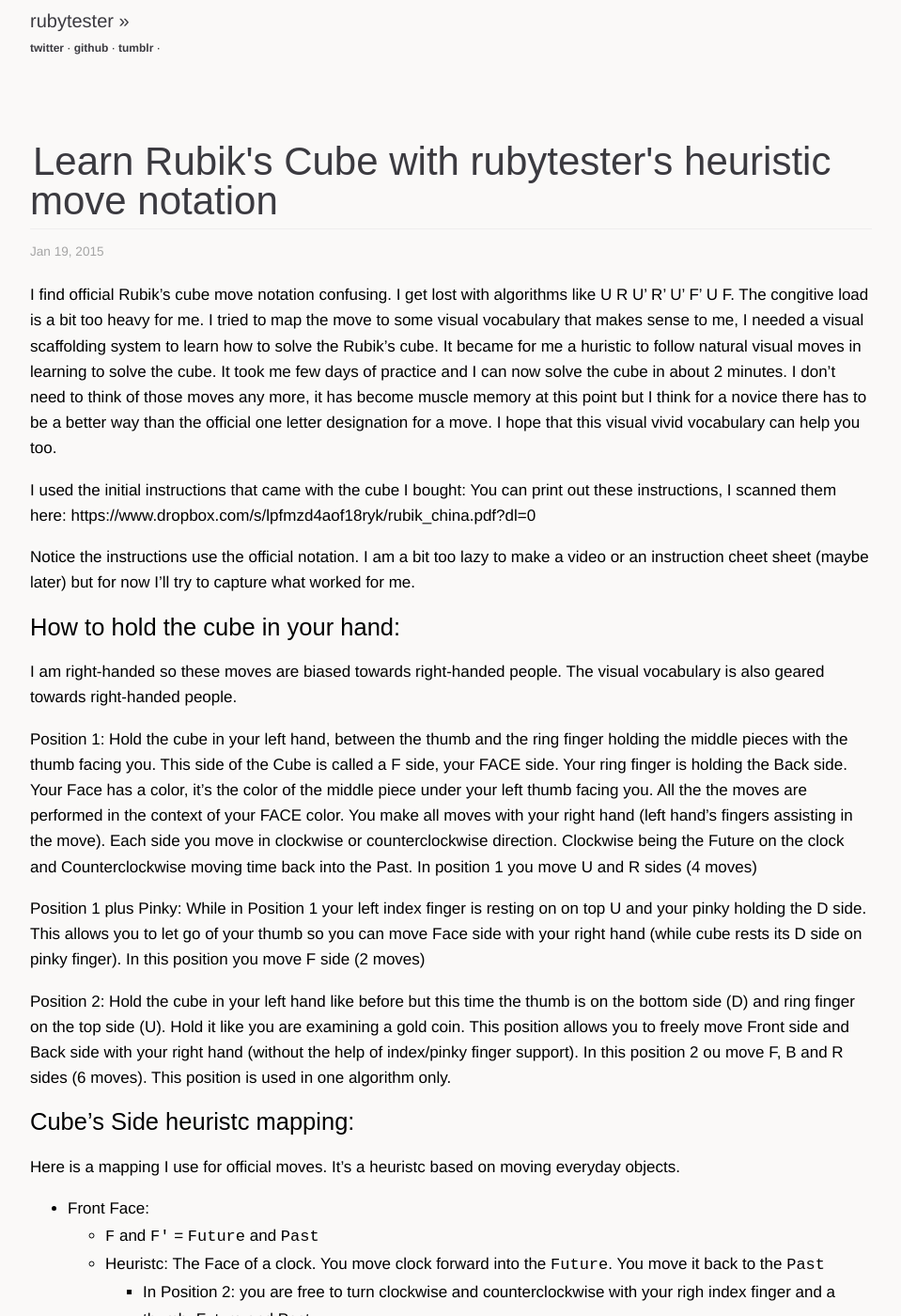
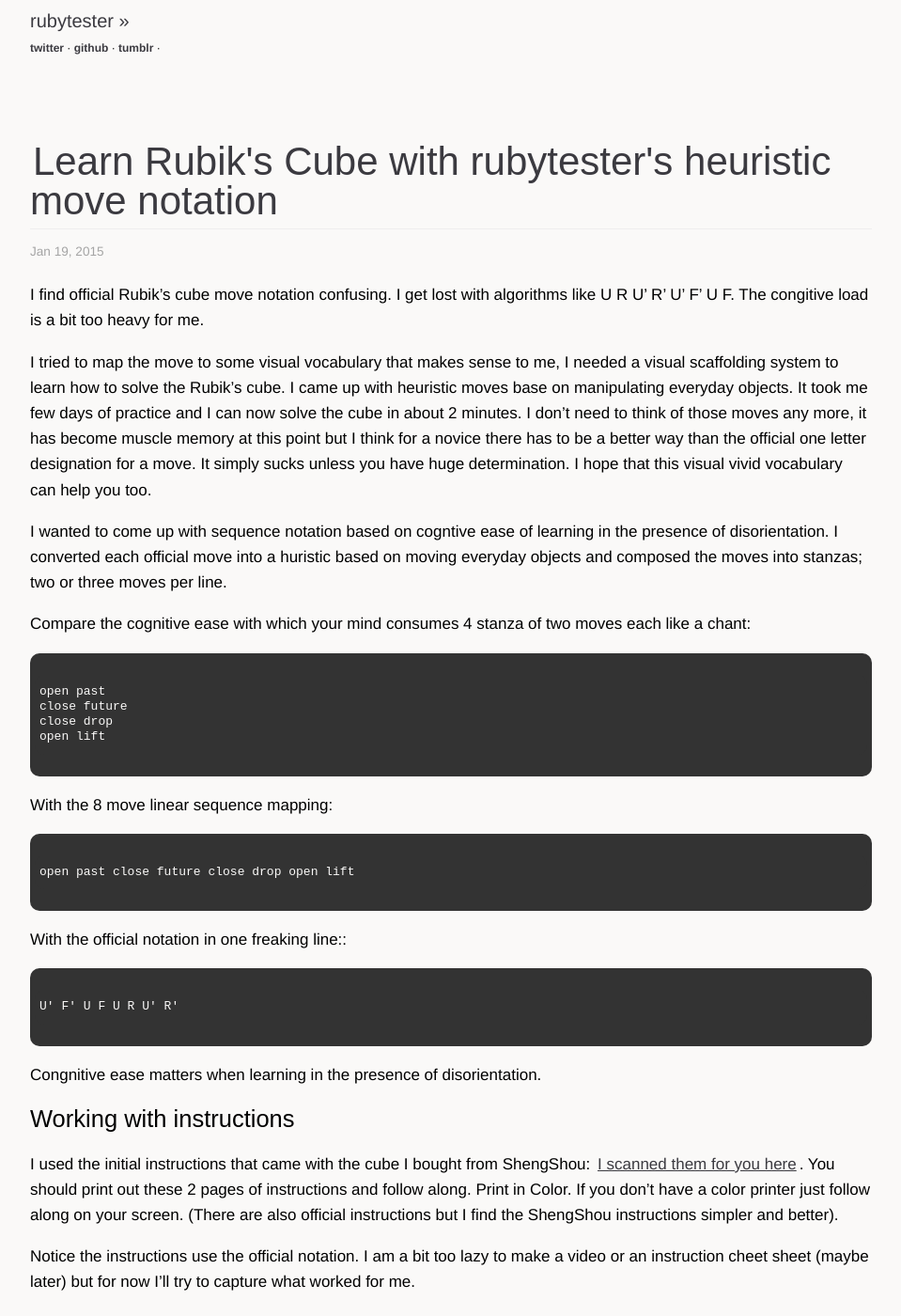
Before and after one commit to marekj/marekj.github.io, a Jekyll site: the page built from _posts/2015-01-19-learn-rubiks-cube-huristic-moves.md, in a window 1280 px wide and 1400 px high. Shown: the whole window at 94% size, without its empty margins (160-1119 px from the left). Built offline with Jekyll 4.4.1, drawn with Linux system fonts in a browser that asks for light colours; Markdown is read by kramdown in place of the engine named in the settings; comment, search, counter and statistics services are not loaded; some of the changed text lies outside the part shown.

Commit message:
clean up

```diff
--- a/_posts/2015-01-19-learn-rubiks-cube-huristic-moves.md
+++ b/_posts/2015-01-19-learn-rubiks-cube-huristic-moves.md
@@ -3,72 +3,118 @@
 title: Learn Rubik's Cube with rubytester's heuristic move notation
 ---
 
-I find official Rubik's cube move notation confusing. I get lost with algorithms like U R U' R' U' F' U F. The congitive load is a bit too heavy for me. I tried to map the move to some visual vocabulary that makes sense to me, I needed a visual scaffolding system to learn how to solve the Rubik's cube. It became for me a huristic to follow natural visual moves in learning to solve the cube. It took me few days of practice and I can now solve the cube in about 2 minutes. I don't need to think of those moves any more, it has become muscle memory at this point but I think for a novice there has to be a better way than the official one letter designation for a move. I hope that this visual vivid vocabulary can help you too.
+I find official Rubik's cube move notation confusing. I get lost with algorithms like U R U' R' U' F' U F. The congitive load is a bit too heavy for me.
 
-I used the initial instructions that came with the cube I bought: You can print out these instructions, I scanned them here: https://www.dropbox.com/s/lpfmzd4aof18ryk/rubik_china.pdf?dl=0
+I tried to map the move to some visual vocabulary that makes sense to me, I needed a visual scaffolding system to learn how to solve the Rubik's cube. I came up with heuristic moves base on manipulating everyday objects. It took me few days of practice and I can now solve the cube in about 2 minutes. I don't need to think of those moves any more, it has become muscle memory at this point but I think for a novice there has to be a better way than the official one letter designation for a move. It simply sucks unless you have huge determination. I hope that this visual vivid vocabulary can help you too.
+
+I wanted to come up with sequence notation based on cogntive ease of learning in the presence of disorientation. I converted each official move into a huristic based on moving everyday objects and composed the moves into stanzas; two or three moves per line.
+
+Compare the cognitive ease with which your mind consumes 4 stanza of two moves each like a chant:
+
+    open past
+    close future
+    close drop
+    open lift
+
+With the 8 move linear sequence mapping:
+
+    open past close future close drop open lift
+
+With the official notation in one freaking line::
+
+    U' F' U F U R U' R'
+
+Congnitive ease matters when learning in the presence of disorientation.
+
+
+## Working with instructions
+
+I used the initial instructions that came with the cube I bought from ShengShou: [I scanned them for you here](https://www.dropbox.com/s/lpfmzd4aof18ryk/rubik_china.pdf?dl=0). You should print out these 2 pages of instructions and follow along. Print in Color. If you don't have a color printer just follow along on your screen. (There are also official instructions but I find the ShengShou instructions simpler and better).
 
 Notice the instructions use the official notation. I am a bit too lazy to make a video or an instruction cheet sheet (maybe later) but for now I'll try to capture what worked for me.
 
+Before you proceed remember the most important thing to remember in all the move is: What Color is your Face... you will see what I mean when you read instructions.
+
 ## How to hold the cube in your hand:
 
-I am right-handed so these moves are biased towards right-handed people. The visual vocabulary is also geared towards right-handed people.
+I am right-handed so these moves are biased towards right-handed people. The visual vocabulary is also geared towards right-handed people. There are 2 main ways to hold a cube for these moves.
 
-Position 1: Hold the cube in your left hand, between the thumb and the ring finger holding the middle pieces with the thumb facing you. This side of the Cube is called a F side, your FACE side. Your ring finger is holding the Back side. Your Face has a color, it's the color of the middle piece under your left thumb facing you. All the the moves are performed in the context of your FACE color. You make all moves with your right hand (left hand's fingers assisting in the move). Each side you move in clockwise or counterclockwise direction. Clockwise being the Future on the clock and Counterclockwise moving time back into the Past. In position 1 you move U and R sides (4 moves)
+Hand Position 1: Hold the cube in your left hand, between the thumb and the ring finger holding the middle pieces with the thumb facing you.
 
-Position 1 plus Pinky: While in Position 1 your left index finger is resting on on top U and your pinky holding the D side. This allows you to let go of your thumb so you can move Face side with your right hand (while cube rests its D side on pinky finger). In this position you move F side (2 moves)
+This side of the Cube is called a (F) side, your FACE side. Your ring finger is holding the (B)ack side.
 
-Position 2: Hold the cube in your left hand like before but this time the thumb is on the bottom side (D) and ring finger on the top side (U). Hold it like you are examining a gold coin. This position allows you to freely move Front side and Back side with your right hand (without the help of index/pinky finger support). In this position 2 ou move F, B and R sides (6 moves). This position is used in one algorithm only.
+Your Face has a color, it's the color of the middle piece under your left thumb facing you.
+
+All the the moves are performed in the context of your FACE color. What Color is your Face will be the prominent way of orienting yourself when making sequence moves.
+
+You make all moves with your right hand (left hand's fingers assisting in the move). Each side you move in clockwise or counterclockwise direction. Clockwise being the Future on the clock and Counterclockwise moving time back into the Past. In position 1 you move U and R sides (4 moves)
+
+Hand Position 1+ (Pinky version): While in Position 1 your left index finger is resting on on top U and your pinky holding the D side.
+
+This allows you to let go of your thumb so you can move (F)ace side with your right hand (while cube rests its D side on pinky finger). In this position you move F side (2 moves)
+
+Hand Position 2: Hold the cube in your left hand like before but this time the thumb is on the bottom side (D) and ring finger on the top side (U).
+
+Hold it like you are examining a gold coin. This position allows you to freely move (F)ront side and (B)ack side with your right hand without the help of index/pinky finger support. In this position 2 you move F, B and R sides (6 moves). This position is used in one algorithm only in Stage 6.
 
 ## Cube's Side heuristc mapping:
 
 Here is a mapping I use for official moves. It's a heuristc based on moving everyday objects.
 
-- Front Face:
-    - `F` and `F'` = `Future` and `Past`
+- (F)ront (F)ace side:
+    - `F` and `F'` => `Future` and `Past`
     - Heuristc: The Face of a clock. You move clock forward into the `Future`. You move it back to the `Past`
         - In Position 2: you are free to turn clockwise and counterclockwise with your righ index finger and a thumb. Future and Past.
         - In Position 1 plus Pinky: You loosen left thumb's hold on F and let the Pinky to hold the cube from falling out of your hands while you use right index finger and thumb to move clockwise and counterclockwise. Future and Past.
-- Right Face:
-    - `R` and `R'` = `Drop` and `Lift`
+- (R)ight side:
+    - `R` and `R'` => `Drop` and `Lift`
     - Heuristic: you drop a corner piece and then you lift it. Think of the Right face as a Crane you operate. you drop items down, you lift them up.
         - In Position 1 and 2: You Drop and Lift.
-- Back Face:
+- (B)ack side:
     - `B` and `B'` => `Tighen` and `Loosen`
     - Heuristic: `Rigthy Tighty` and `Lefty Loosy`. Raching beind the turning on the nut of a bolt. Tighten is clockwise, Loosen is counterclockwise
         - In Position 2: the only position to hold the cube you reach beghind and you righty tighty and lefty loosy the B side.
-- Up Face:
-    - `U` and `U'` = `Close` and `Open`
+- (U)p side:
+    - `U` and `U'` => `Close` and `Open`
     - Heurisic: Top of a bottle or a jar. Natural hand movement to `close` and `open` a top of the jar or a bottle cap.
         - In Position 1: Close the bottle cap for clockwise move and Open the bottle cap for counterclockwise move.
 
-That's all the 8 moves needed to solve the cube. I don't use Left nor Down side in solving the cube however here are some heuristics I thought I needed when I first started.:
+That's all the 8 moves needed to construct sequences to solve the cube. I don't use (L)eft nor (D)own side in solving the cube however here are some heuristics I thought I needed when I first started.:
 
-- Left Face:
-    - `L` and `L'` = `Reveal` and `Hide` (I don't use this move in solving the cube. No need to learn these)
+- (L)eft side
+    - `L` and `L'` => `Reveal` and `Hide` (I don't use this move in solving the cube. No need to learn these)
     - Heuristc: you turn clockwise to reveal what's in the back, you move counterclockwise to hide visible top side.
-- Down Face:
-    - `D` and `D'` = `Cap` and `Drain` (I don't use this move in solving the cube. No need to learn these)
+- (D)own side:
+    - `D` and `D'` => `Cap` and `Drain` (I don't use this move in solving the cube. No need to learn these)
     - Heuristic: Imagine changing oil on a car or opening a cap at the bottom of some kind of a bottle. You `Cap` clockwise to close the leak but `Drain` counterclockwise to let the fluid leak. (it's the oppposite of a bottle cap)
 
-# Algorithms Solving the Cube
+## SEQUENCES: Algorithms for solving the Cube
 
-Here are the solution moves overlay on top of the official moves:
+### Stage 1: Solve the White Cross
 
-1: Solve the White Cross
+Position: Hold cube in Position 1. The instructions tell you what White side is Down (and Yellow is UP).
 
-Position: Hold cube in Position 1. White side is UP. (at the same time Yellow side is Down). Your face can be any of the other 4 colors.
+I practiced with White side UP. (at the same time Yellow side is Down). Your face can be any of the other 4 colors.
 
 This part is pure struggle. The official guide simply states: "You should be able to do this by yourself without needing algorithms" but that gets people stuck. If you can struggle and accomplish this you will learn a great deal about how the cube moves work in 3D.
 
-Hints: Since White is UP and Yellow is down you need to find 4 edge pieces. When you find the piece anywhere you should have 2 to 3 moves to move it to its proper location. Think in 3D.
+Hints: You need to find 4 edge pieces White and other 4 colors (There is No White/Yellow edge piece of course). When you find the piece anywhere you should have 2 to 3 moves to move it to its proper location. Think in 3D. Experiment. Struggle.
 
-2: Solve the White Corners
+### Stage 2: Solve the White Corners
 
-Position: Hold the cube in Position 1 but switch White and Yellow. Turn the cube so Yellow is UP and White is Down. Next set of algorithms is to "push" so to speak the white corner pieces down to the bottom.
+Position: Hold the cube in Position 1. Turn the cube so Yellow is (U)p and White is (D)own. Next set of algorithms is to "push" so to speak the white corner pieces down to the bottom.
 
 When: White on F side and Face color on U side (with R color matching middle cube on R)
 
+official:
+
+    past open future
+
+my preffered version:
+
     close drop open lift
+
+Why my preffered version? I make one extra move but my hand is in position 1. In official version I find my had to be in postion 1+ pinky and my fingers ran into each other. One extra move solve the uncomfortable way of holding the cube.
 
 When: White on R side and Face color on F side (with U color matching middle cube on R)
 
@@ -84,60 +130,71 @@
 
     drop close lift
 
-3: Solve the Middle layer (goal: middle edges in place)
+### Stage 3: Solve the Middle layer
+
+Your goal: middle edges in place.
 
 Look for a matching edge piece on the U layer: When the Face color matches the middle you must move the Up color either left or right.
 
 When Going Right:
 
-    close drop open lift
-    open past close future
+    close drop
+    open lift
+    open past
+    close future
 
 
-When Going Left: Change Left side to become your FACE. Your desired edge piece is now on R side:
+When Going Left: Change Left side to become your FACE. Your desired edge piece is now on R side (really, see the official instructions)
 
-    open past close future
-    close drop open lift
+    open past
+    close future
+    close drop
+    open lift
 
-Notice these are the same moves but in different order plus you position the cube differently in front of you.
+Notice these are the same moves but two top stanzas of the last move are the last two stanzas of the previous move. Plus you position the cube differently in front of you.
 
-4: Solve the Yellow Cross (goal: make yellow cross)
+### Stage 4: Solve the Yellow Cross
+
+Your goal: make yellow cross.
 
 There are 3 possible starting positions unless the yellow cross just happened to form by itself when you were solving the middle layer:
 
-Select your FACE to match the one of the yellow positions and: Position 1 plus Pinky helps in this algorithm when making the future and past moves.
+Select your FACE to match the one of the yellow positions and: Position 1+ Pinky helps in this algorithm when making the future and past moves.
 
     future drop close
     lift open past
 
 Notice you may need to repeat this move 2 or 3 more times with each time realign the FACE to the yellow starting positions
 
-5: All Yellow Top:
+### Stage 5: All Yellow Top:
 
 There are 3 starting positions:
+- do you have 2 yellow corners? then position yellow as left corner with yellow facing you
+- do you have 1 yellow corner? then position yellow corner as left corner (obviously yellow side UP)
+- you don't have any yellow corner: then position yellow as left corner with yellow on L side
 
-    1) do you have 2 yellow corners? then position yellow as left corner with yellow facing you
-    2) do you have 1 yellow corner? then position yellow corner as left corner (obviously yellow side UP)
-    3) you don't have any yellow corner: then position yellow as left corner with yellow on L side
+    drop close
+    lift close
+    drop close
+    close lift
 
-    drop close lift close
-    drop close close lift
+Notice you may need to repeat this sequence 2 or 3 times with each times repositioning top layer to match the starting positions
 
-Notice you may need to repeat this move 2 or 3 times with each times repositioning top layer to match the starting positions
-
-6: Position Yellow Corners:
+### Stage 6: Position Yellow Corners:
 
 Now you have all the yellow pieces on top and you need to correctly position the yellow corners.
 
-Hand Position 2: Hold the cube in Position 2 with correctly placed corners facing you. This move switches two corners on B side.
+Hand Position 2: Hold the cube in Position 2 with correctly placed corners facing you. This sequence switches two corners on B side.
 
-    drop loosen drop future future
-    lift tighten drop future future
+    drop loosen drop
+    future future
+    lift tighten drop
+    future future
     lift lift
 
-7: Position Yellow Edges:
+### Stage 7: Position Yellow Edges:
 
-Hand Position 1: When one of the edges is in correct position then realign the cube to have the solved edge in on the B side.
+Hand Position 1: When one of the edges is in correct position then realign the cube to have the solved edge on the B side.
 
     drop open
     drop close drop close
@@ -145,10 +202,10 @@
     lift open
     lift lift
 
-Notice you may need to repeat this move 2 or 3 times to correctly rotate the edge pieces to their respective locations.
+Notice you may need to repeat this sequence 2 or 3 times to correctly rotate the edge pieces to their respective locations.
 
-Solved:
+### Solved:
 
 I presented this way of solving Rubik's cube at [Test Automation Bazaar 2015 in Austin, TX](http://watir.com/2014/12/16/announcing-test-automation-bazaar-jan-16-17-in-austin/)
 
-Major weakness in this essay: some visual drawings would be nice but I don't have time. Some youtube videos would be nice but I don't have time for that. Print out the ShengShou solution and follow along. Let me know if this helps.
+Major weakness in this post: some visual drawings would be nice but I don't have time. Some youtube videos would be nice but I don't have time for that. Print out the ShengShou solution and follow along. Let me know if this helps.
```
